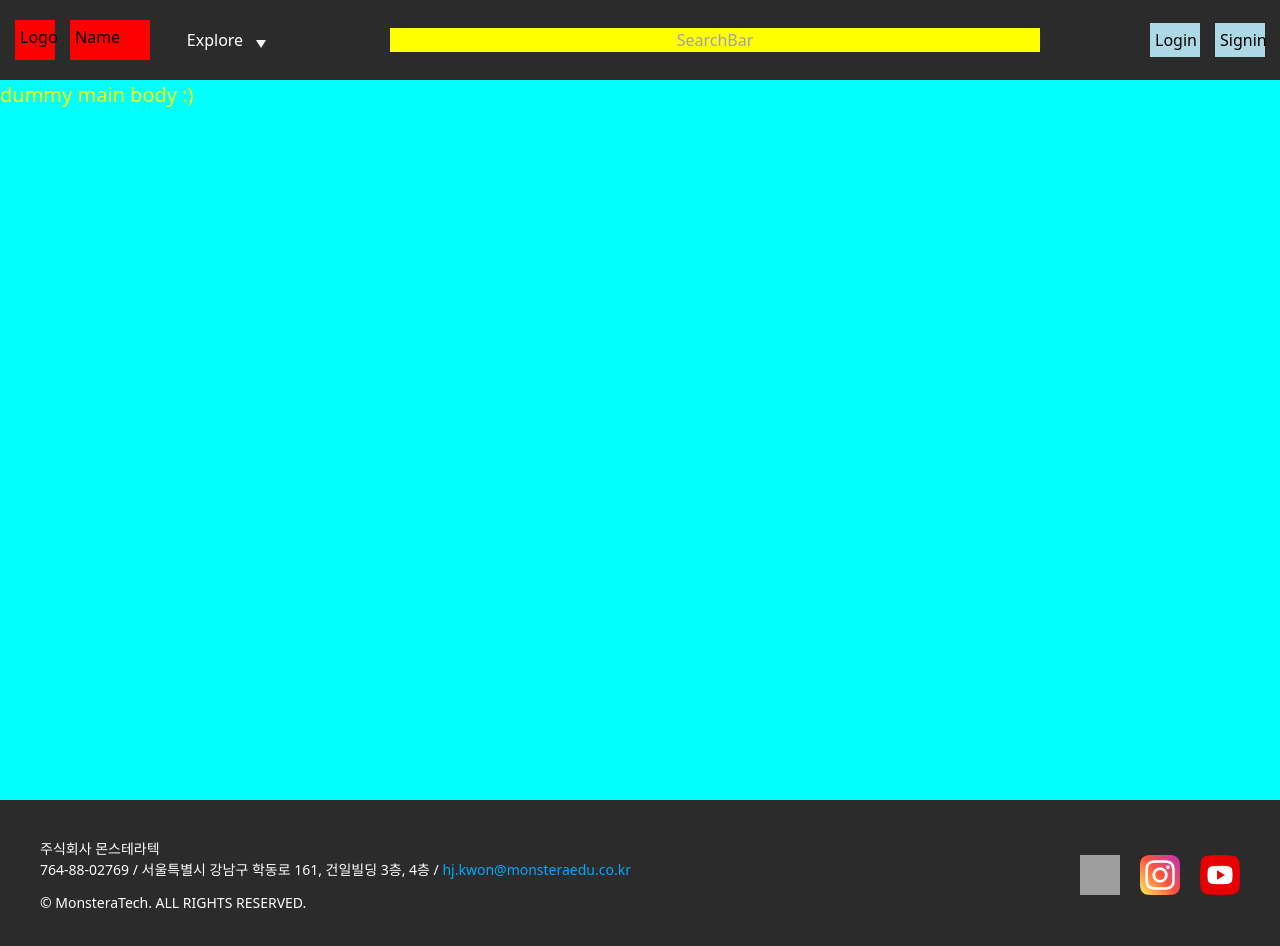
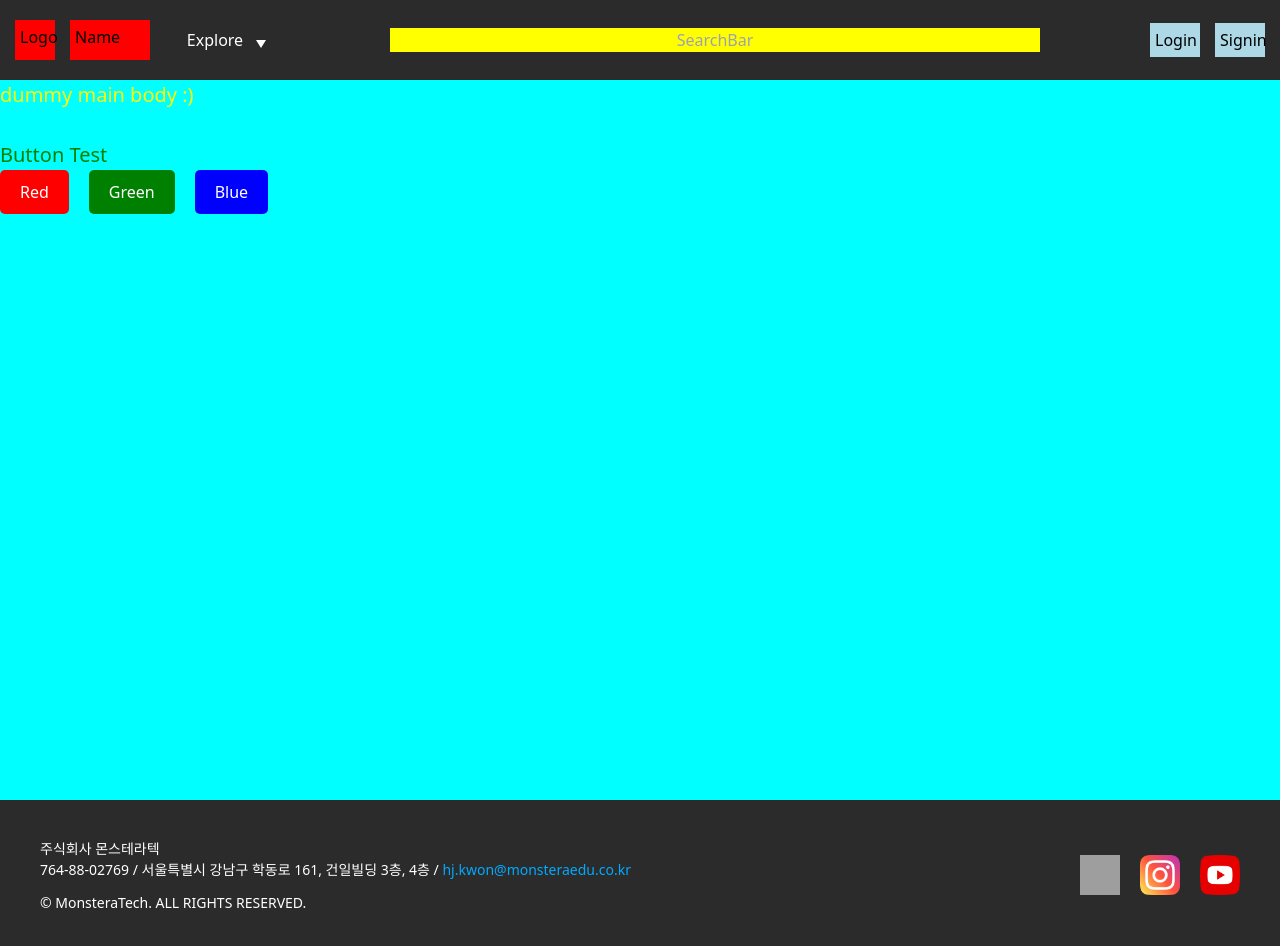
Before and after one commit to kang98kang/3DAssetTrading, a Next.js app: page / in a window 1280 px wide. Shown: the top 946 px of the page. Built offline with nearby package versions, Linux system fonts and the light colour scheme; grey boxes are pictures that could not be loaded.

Commit message:
add components/common/button

```diff
--- a/app/page.js
+++ b/app/page.js
@@ -1,5 +1,31 @@
+"use client";
+
 import styles from "./mainpage.module.css";
+import Button from "../components/common/button";
 
 export default function Home() {
-  return <div className={styles.dummy}>dummy main body :) </div>;
+  return (
+    <div className={styles.dummy}>
+      <p>dummy main body :)</p>
+      <br />
+      <p style={{ color: "green" }}>Button Test</p>
+      <div style={{ display: "flex", gap: 20 }}>
+        <Button
+          backgroundColor="red"
+          label="Red"
+          onClick={() => alert("RED TEST!")}
+        />
+        <Button
+          backgroundColor="green"
+          label="Green"
+          onClick={() => alert("Green TEST!")}
+        />
+        <Button
+          backgroundColor="blue"
+          label="Blue"
+          onClick={() => alert("Blue TEST!")}
+        />
+      </div>
+    </div>
+  );
 }
--- /dev/null
+++ b/components/common/Button.js
@@ -0,0 +1,18 @@
+"use client";
+
+import React from "react";
+import styles from "./Button.module.css";
+
+const Button = ({ backgroundColor = "blue", label, onClick }) => {
+  return (
+    <button
+      className={styles.button}
+      style={{ backgroundColor }}
+      onClick={onClick}
+    >
+      {label}
+    </button>
+  );
+};
+
+export default Button;
--- /dev/null
+++ b/components/common/Button.module.css
@@ -0,0 +1,15 @@
+.button {
+  width: auto;
+  border: none;
+  color: white;
+  padding: 10px 20px;
+  text-align: center;
+  font-size: 16px;
+  cursor: pointer;
+  border-radius: 5px;
+  transition: background-color 0.3s ease;
+}
+
+.button:hover {
+  opacity: 0.9;
+}
```
